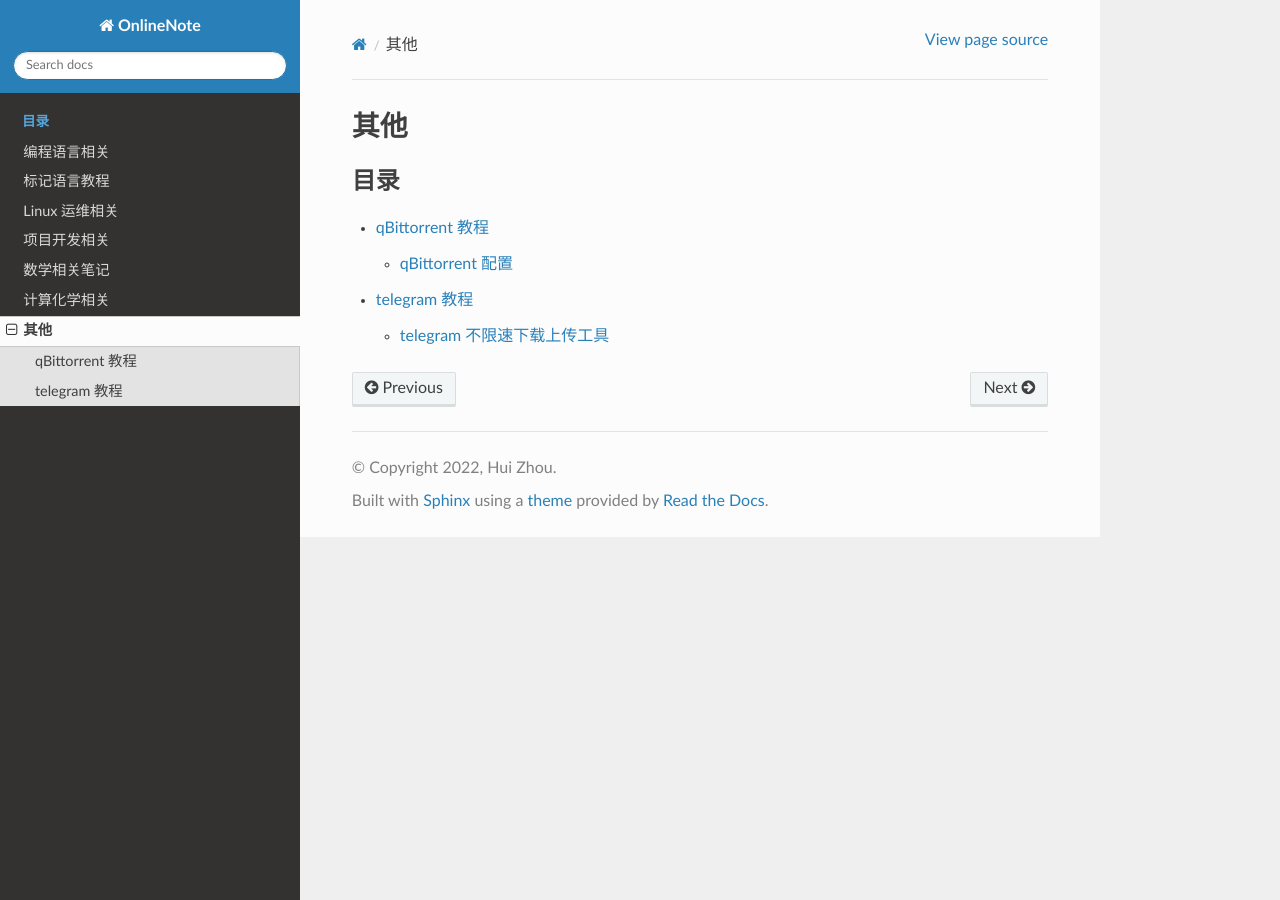
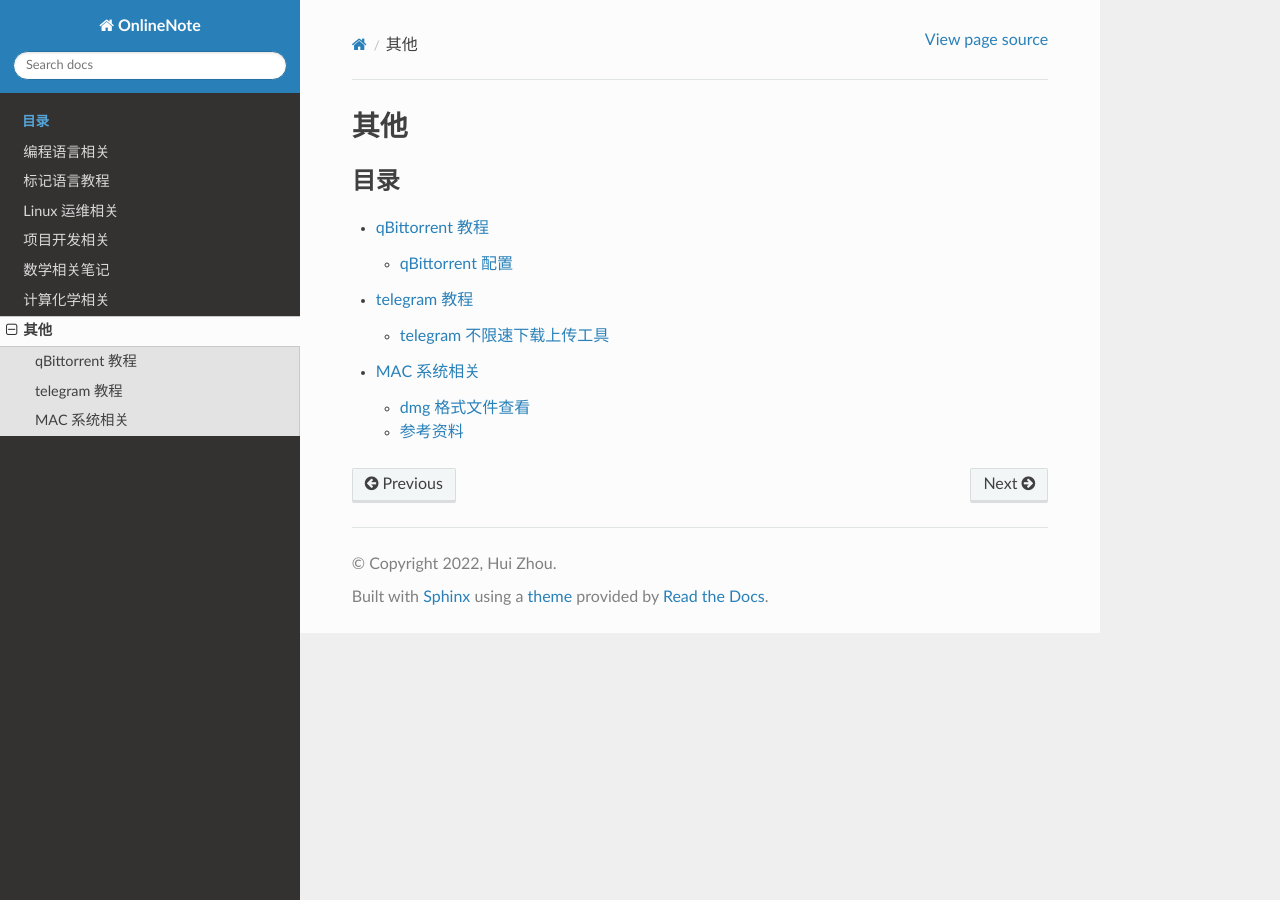
Before and after one commit to Rasic2/CodeNote, a Sphinx documentation site: the page built from docs/source/others.rst, in a window 1280 px wide. Built offline with Sphinx 7.4.7 and the Read the Docs theme 2.0.0, drawn with Linux system fonts in a browser that asks for light colours; some of the changed lines change nothing that is shown.

Commit message:
add mac.md in others

```diff
--- a/docs/source/others.rst
+++ b/docs/source/others.rst
@@ -7,3 +7,4 @@
 
    others/qbittorrent.md
    others/telegram.md
+   others/mac.md
--- /dev/null
+++ b/docs/source/others/mac.md
@@ -0,0 +1,15 @@
+# MAC 系统相关
+
+## dmg 格式文件查看
+
+根据下述步骤可以查看 dmg 格式文件（压缩文件）里面包含的具体文件内容：
+
+1. 双击打开 dmg 文件，mac 系统会自动加载 dmg，并在/Volume 下挂载一个磁盘
+
+2. 打开终端，进入到/Volume 中新挂载的磁盘中
+
+3. 执行 ls 命令，便可以看到 dmg 文件里的所有的文件或文件夹
+
+## 参考资料
+
+- [Mac 下复制 dmg 文件内的内容](https://blog.csdn.net/iteye_11434/article/details/82208921)
```
